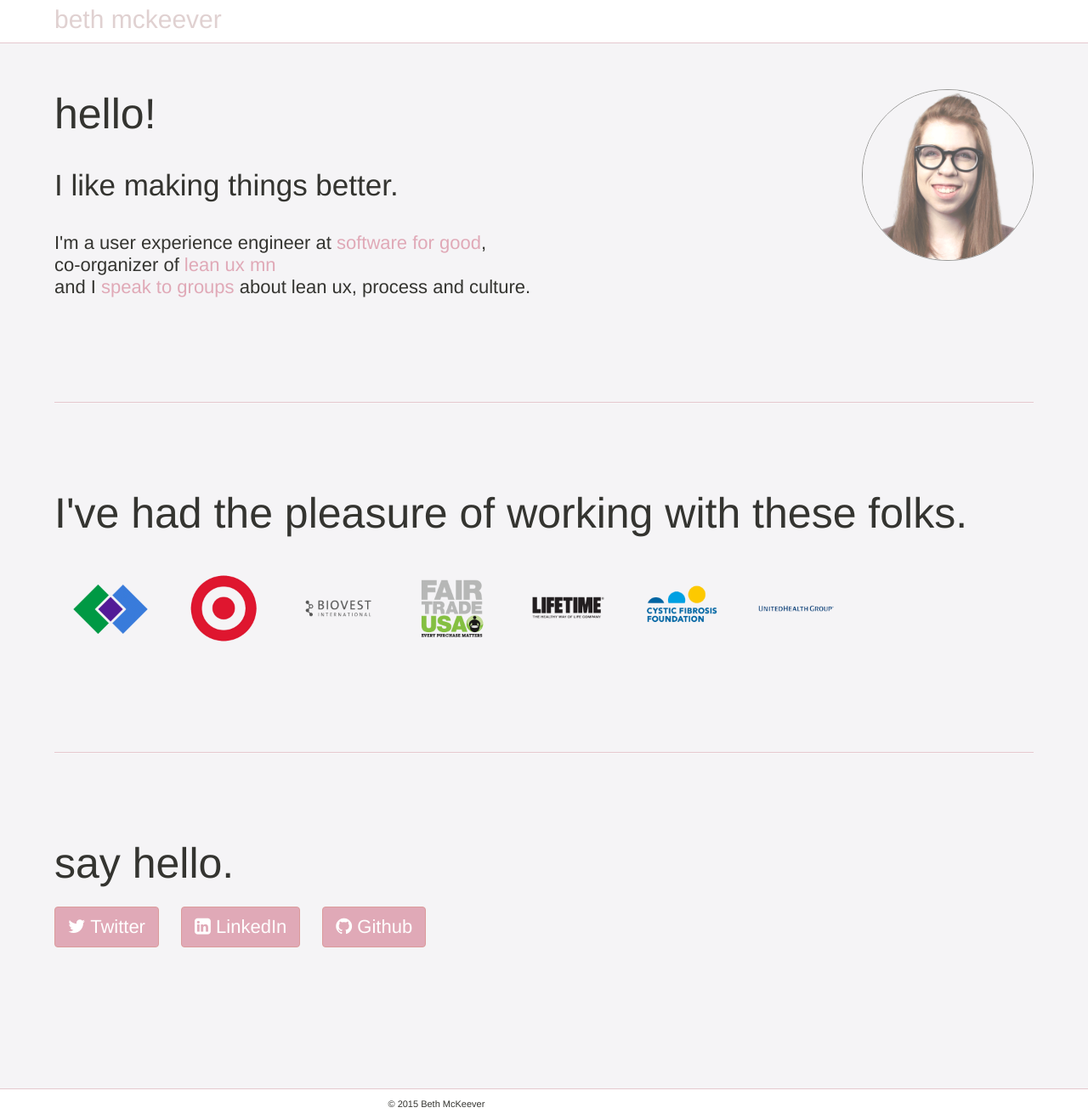
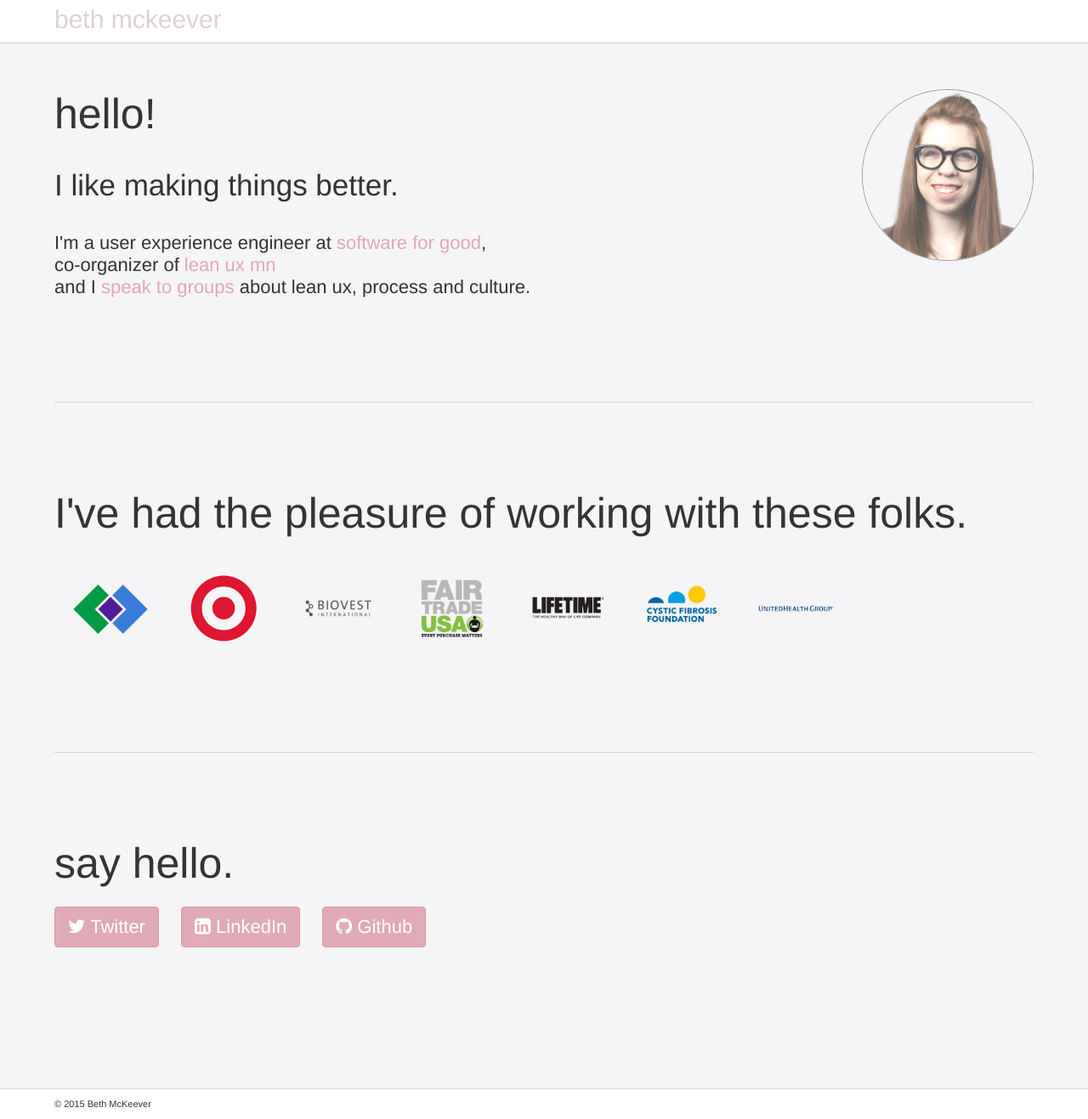
Before and after one commit to linoleumtile/linoleumtile.github.io, a Jekyll site: the page built from index.html, in a window 1280 px wide. Shown: the whole page at 85% size. Built offline with Jekyll 4.4.1, drawn with Linux system fonts in a browser that asks for light colours; nearby versions of some CDN libraries; some web fonts are replaced; Markdown is read by kramdown in place of the engine named in the settings; comment, search, counter and statistics services are not loaded.

Commit message:
fixing the footer

```diff
--- a/css/main.css
+++ b/css/main.css
@@ -276,6 +276,16 @@
 
 /*****************************************************************************/
 /*
+/* Footer
+/*
+/*****************************************************************************/
+
+.copyright > p {
+	max-width: inherit;
+}
+
+/*****************************************************************************/
+/*
 /* Media Queries
 /*
 /*****************************************************************************/
```
